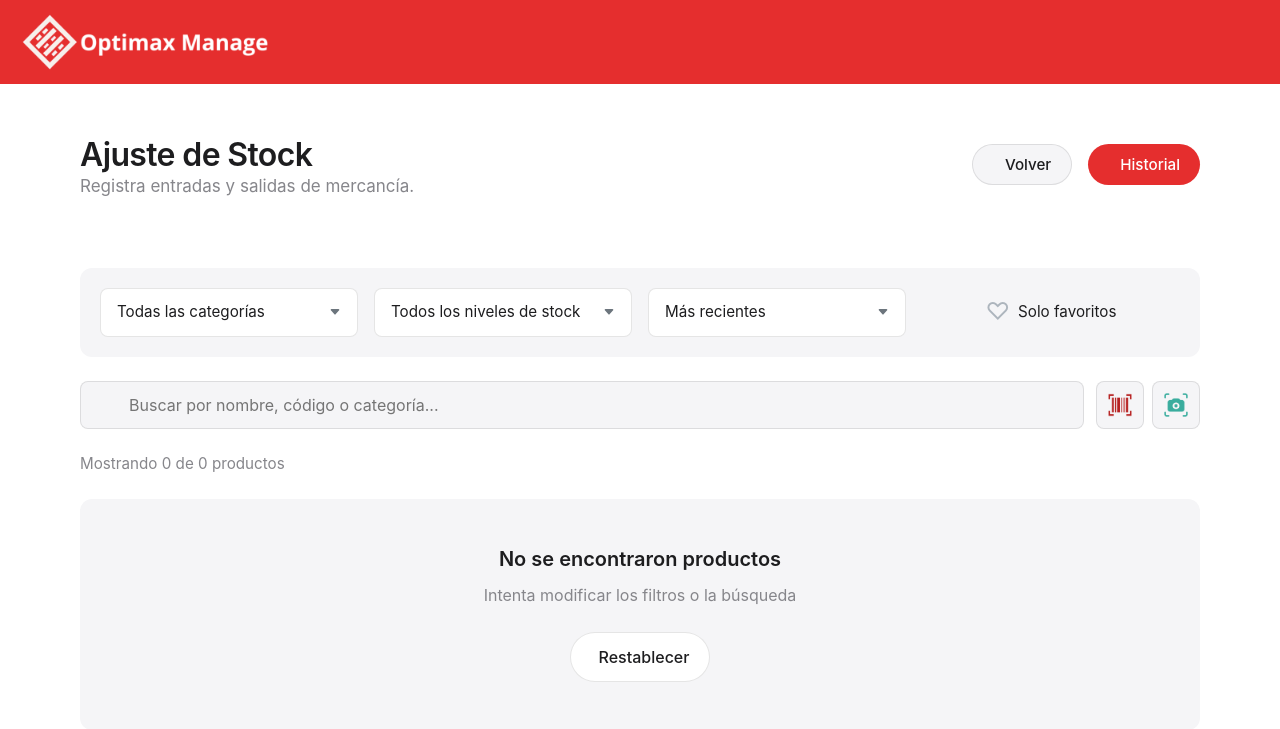
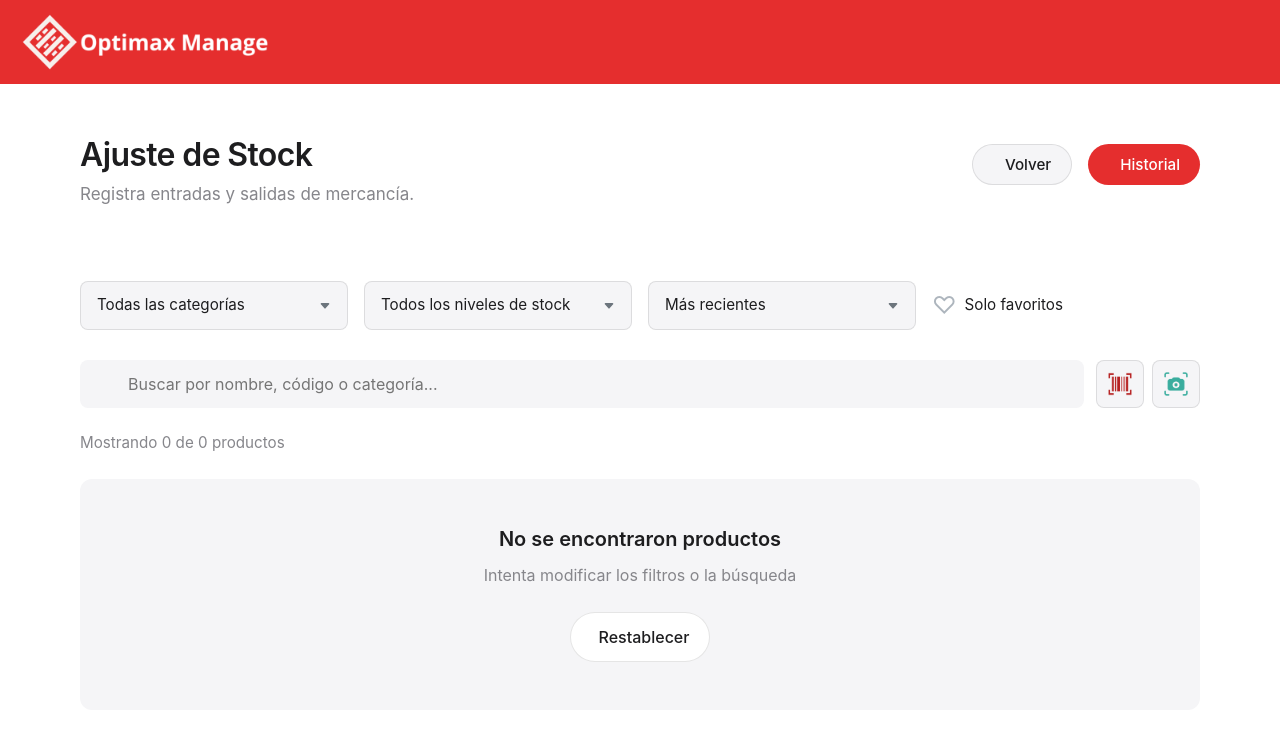
Before and after one commit to benjaminbecerriles/OPTIMAX, a Flask app: page /ajuste-inventario in a window 1280 px wide. Shown: the top 729 px of the page. Run offline with Flask 3, Linux system fonts and the light colour scheme; the visitor is signed in with stand-in values (Sample User, id 1); data that the repository does not hold is empty; some libraries are stand-ins or nearby versions.

Commit message:
Mensaje claro

```diff
--- a/templates/ajuste_stock.html
+++ b/templates/ajuste_stock.html
@@ -60,11 +60,11 @@
     max-width: 600px;
   }
 
-  /* Encabezado de página - MODIFICADO PARA ALINEACIÓN CORRECTA */
+  /* Encabezado de página - MODIFICADO PARA ALINEACIÓN PERFECTA */
   .page-header {
     display: flex;
     justify-content: space-between;
-    align-items: flex-start; /* Cambiado a flex-start para mejor control */
+    align-items: flex-start; /* Cambiado a flex-start */
     margin-bottom: 1.5rem;
     padding-bottom: 1rem;
   }
@@ -74,16 +74,22 @@
     font-weight: 600;
     letter-spacing: -0.02em;
     margin: 0;
+    margin-bottom: 8px; /* Espacio para la descripción */
     color: var(--text-color);
+  }
+
+  .header-title-container {
+    display: flex;
+    flex-direction: column;
   }
 
   .header-actions {
     display: flex;
     gap: 1rem;
-    margin-top: 8px; /* Añadido para alinear con el título */
+    padding-top: 8px; /* Ajuste para alinear con la primera línea del título */
   }
 
-  /* Botones con estilo Apple - CENTRADO DE TEXTO MEJORADO */
+  /* Botones con estilo Apple - MEJORADO PARA CENTRADO DE TEXTO */
   .btn-icon {
     display: flex;
     align-items: center;
@@ -103,7 +109,9 @@
   /* Fuerza centrado de texto en botones */
   .btn-icon i,
   .btn-icon span {
-    display: inline-block;
+    display: inline-flex;
+    align-items: center;
+    justify-content: center;
     vertical-align: middle;
     line-height: 1;
   }
@@ -131,20 +139,21 @@
     box-shadow: 0 2px 5px rgba(0, 0, 0, 0.1);
   }
 
-  /* Filtros y búsqueda con estilo Apple */
+  /* Filtros y búsqueda con estilo Apple - MODIFICADO */
   .filters-container {
     display: flex;
     flex-wrap: wrap;
+    justify-content: space-between; /* Distribuir equitativamente */
     gap: 1rem;
     margin-bottom: 1.5rem;
-    padding: 1.25rem;
-    background-color: var(--light-background);
-    border-radius: 12px;
+    width: 100%; /* Asegurar ancho completo */
   }
 
   .filter-item {
     flex: 1;
     min-width: 180px;
+    display: flex;
+    align-items: center;
   }
 
   .filter-item select {
@@ -154,7 +163,7 @@
     border: 1px solid rgba(0, 0, 0, 0.1);
     font-size: 0.95rem;
     font-family: var(--font-apple);
-    background-color: white;
+    background-color: #f5f5f7;
     color: var(--text-color);
     -webkit-appearance: none;
     -moz-appearance: none;
@@ -173,7 +182,7 @@
     outline: none;
   }
 
-  /* Busqueda con estilo Apple - COMPLETAMENTE REVISADO PARA LA LUPA */
+  /* Búsqueda con estilo Apple - CORREGIDO PARA QUE FUNCIONE COMO EN PRODUCTOS.HTML */
   .search-container {
     display: flex;
     gap: 0.75rem;
@@ -182,36 +191,32 @@
     align-items: center;
   }
 
-  .search-input {
+  .search-box {
     flex: 1;
     position: relative;
   }
 
-  .search-input i.search-icon {
+  .search-box i {
     position: absolute;
-    left: 1rem;
+    left: 1.25rem;
     top: 50%;
     transform: translateY(-50%);
-    color: #86868b;
-    font-size: 1rem;
-    z-index: 5; /* Asegurar que esté por encima del input */
-    pointer-events: none; /* Evitar que interfiera con el input */
+    color: var(--gray-600);
+    font-size: 1.1rem;
+    z-index: 5;
+    pointer-events: none;
   }
 
-  .search-input input {
+  .search-box input {
     width: 100%;
-    padding-left: 3rem !important; /* Importante para dejar espacio para la lupa */
-    padding-right: 1rem;
-    padding-top: 0.75rem;
-    padding-bottom: 0.75rem;
+    padding: 0.75rem 1rem 0.75rem 3rem;
     border-radius: 8px;
-    border: 1px solid rgba(0, 0, 0, 0.1);
+    border: 1px solid var(--gray-300);
     font-size: 1rem;
-    font-family: var(--font-apple);
     height: 48px;
+    transition: all 0.2s ease;
+    font-weight: 400;
     background-color: var(--light-background);
-    transition: all 0.2s ease;
-    box-sizing: border-box;
   }
 
   .search-input input:focus {
@@ -289,8 +294,11 @@
   .form-heart-container {
     display: flex;
     align-items: center;
+    justify-content: center;
     gap: 0.5rem;
     cursor: pointer;
+    height: 100%;
+    padding: 0.75rem 0;
   }
 
   .form-heart-check-input {
@@ -656,7 +664,7 @@
 <div class="ajuste-stock-container">
   <!-- Encabezado con título y acciones -->
   <div class="page-header">
-    <div>
+    <div class="header-title-container">
       <h1 class="page-title">Ajuste de Stock</h1>
       <p class="page-description">Registra entradas y salidas de mercancía.</p>
     </div>
@@ -672,7 +680,7 @@
     </div>
   </div>
 
-  <!-- Filtros y búsqueda -->
+  <!-- Filtros y búsqueda - MODIFICADO PARA ELIMINAR FONDO GRIS -->
   <div class="filters-container">
     <div class="filter-item">
       <select class="form-select" id="categoriaFilter">
@@ -698,7 +706,7 @@
         <option value="stock-desc">Stock (mayor a menor)</option>
       </select>
     </div>
-    <div class="filter-item" style="display: flex; justify-content: center; align-items: center;">
+    <div class="filter-item">
       <div class="form-heart-container">
         <input class="form-heart-check-input" type="checkbox" id="favoritosCheck">
         <span class="heart-icon" id="heartIcon">&#9825;</span>
@@ -708,9 +716,9 @@
   </div>
 
   <div class="search-container">
-    <div class="search-input">
-      <!-- Icono de lupa utilizando directamente Font Awesome -->
-      <i class="fas fa-search search-icon"></i>
+    <div class="search-box">
+      <!-- Ícono de lupa con Font Awesome -->
+      <i class="fas fa-search"></i>
       <input type="text" id="searchInput" placeholder="Buscar por nombre, código o categoría...">
     </div>
     <div class="search-actions">
```
